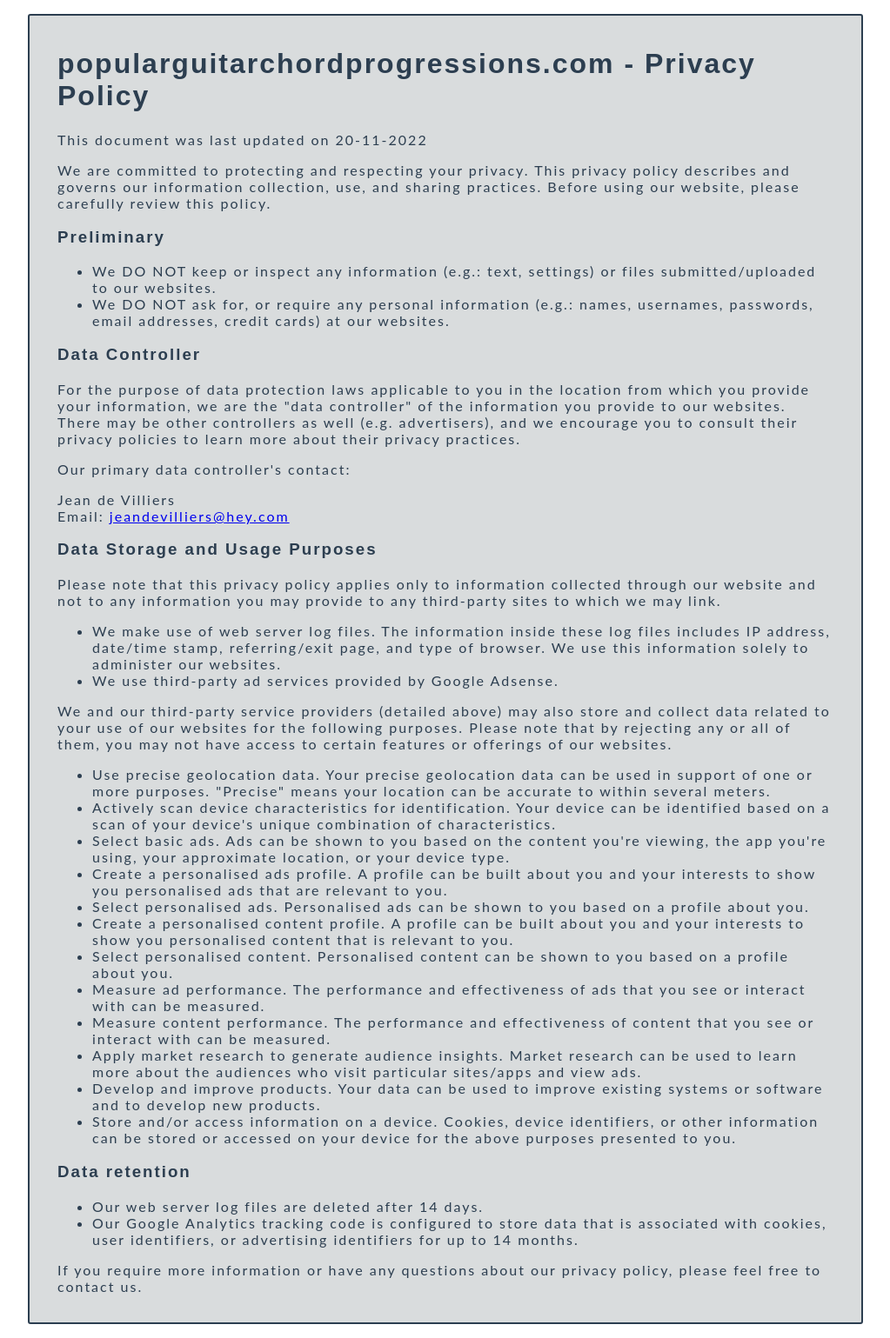
After one commit to PhantomPWR/popular-guitar-chord-progressions, a PHP site: page /privacy-policy.html in a window 1280 px wide. The commit adds this page. Shown: the whole page at 87% size, without its empty margins (128-1151 px from the left). Run offline with PHP 8.4, Linux system fonts and the light colour scheme.

Commit message:
Add privacy policy

```diff
--- a/assets/css/styles.css
+++ b/assets/css/styles.css
@@ -15,6 +15,8 @@ DECORATION
 SITE STRUCTURE
     - Control Area
     - Display Area
+    - Footer
+    - Privacy Policy
 
 MEDIA QUERIES
     - Desktops
@@ -573,6 +575,21 @@ figure {
 }
 
 
+/* Footer */
+footer {
+    max-width: 960px;
+    margin: 0 auto;
+    display: flex;
+    justify-content: space-between;
+}
+
+
+/* Privacy Policy */
+.privacy-policy main {
+    padding: 1em 2em;
+}
+
+
 /* -- Media Queries -- */
 
 /* Phone (Landscape) */
--- a/index.html
+++ b/index.html
@@ -271,6 +271,10 @@
 
     </main>
 
+    <footer>
+        <a href="/privacy-policy.html">Privacy Policy</a>
+        <span>© 2022+ Jean de Villiers</span>
+    </footer>
 
     <!-- Google Fonts -->
     <link href="https://fonts.googleapis.com/css2?family=Lato:wght@400;700&family=Orbitron:wght@400;600&display=swap" rel="stylesheet">
--- /dev/null
+++ b/privacy-policy.html
@@ -0,0 +1,80 @@
+
+<!DOCTYPE html>
+<html lang="en">
+<head>
+    <meta charset="UTF-8">
+    <meta http-equiv="X-UA-Compatible" content="IE=edge">
+    <meta name="viewport" content="width=device-width, initial-scale=1.0">
+    <meta name="description" content="Guitar chord diagrams for 9 popular chord progressions">
+    <meta name="keywords" content="guitar chords, chord progressions, circle of fifths, music theory">
+
+    <!-- Site Icons -->
+    <link rel="icon" type="image/png" sizes="32x32" href="assets/images/site-icon-32x32.webp">
+    <link rel="icon" type="image/png" sizes="16x16" href="assets/images/site-icon-16x16.webp">
+    <link rel="apple-touch-icon" href="/assets/images/apple-touch-icon.png">
+    <!-- Favicon -->
+    <link rel="shortcut icon" type="image/x-icon" href="favicon.ico">
+    <!-- Stylesheet -->
+    <link rel="stylesheet" href="assets/css/styles.css">
+    <!-- AdSense Snippet -->
+    <script async src="https://pagead2.googlesyndication.com/pagead/js/adsbygoogle.js?client=ca-pub-3503055017832570"
+     crossorigin="anonymous"></script>
+    <title>Chord Progression Pocket Guide - Privacy Policy</title>
+</head>
+<body class="privacy-policy">
+    <main class="container">
+        <h1>popularguitarchordprogressions.com - Privacy Policy</h1>
+      <p>This document was last updated on 20-11-2022</p>
+
+      <p>We are committed to protecting and respecting your privacy. This privacy policy describes and governs our
+        information collection, use, and sharing practices. Before using our website,
+        please carefully review this policy.</p>
+
+      <h3>Preliminary</h3>
+      <ul>
+      <li>We DO NOT keep or inspect any information (e.g.: text, settings) or files submitted/uploaded to our websites.</li>
+      <li>We DO NOT ask for, or require any personal information (e.g.: names, usernames, passwords, email addresses, credit cards) at our websites.</li>
+      </ul>
+
+      <h3>Data Controller</h3>
+      <p>For the purpose of data protection laws applicable to you in the location from which you provide your information,
+        we are the "data controller" of the information you provide to our websites. There may be other controllers as well
+        (e.g. advertisers), and we encourage you to consult their privacy policies to learn more about their privacy
+        practices.</p>
+      <p>Our primary data controller's contact:</p>
+      <p>Jean de Villiers<br>
+        Email: <a href='&#109;&#97;ilto&#58;&#106;e%61%6&#69;d%65vi&#37;6&#67;&#37;6Cie&#37;72s&#64;%6&#56;ey&#46;com'>jeand&#101;&#118;illie&#114;&#115;&#64;hey&#46;com</a></p>
+
+
+      <h3>Data Storage and Usage Purposes</h3>
+      <p>Please note that this privacy policy applies only to information collected through our website and not to any information you may provide to any third-party sites to which we may link.</p>
+      <ul>
+      <li>We make use of web server log files. The information inside these log files includes IP address, date/time stamp, referring/exit page, and type of browser. We use this information solely to administer our websites.</li>
+      <li>We use third-party ad services provided by Google Adsense.</li>
+      </ul>
+
+      <p>We and our third-party service providers (detailed above) may also store and collect data related to your use of our websites for the following purposes. Please note that by rejecting any or all of them, you may not have access to certain features or offerings of our websites.</p>
+      <ul>
+        <li>Use precise geolocation data. Your precise geolocation data can be used in support of one or more purposes. "Precise" means your location can be accurate to within several meters.</li>
+        <li>Actively scan device characteristics for identification. Your device can be identified based on a scan of your device's unique combination of characteristics.</li>
+        <li>Select basic ads. Ads can be shown to you based on the content you're viewing, the app you're using, your approximate location, or your device type.</li>
+        <li>Create a personalised ads profile. A profile can be built about you and your interests to show you personalised ads that are relevant to you.</li>
+        <li>Select personalised ads. Personalised ads can be shown to you based on a profile about you.</li>
+        <li>Create a personalised content profile. A profile can be built about you and your interests to show you personalised content that is relevant to you.</li>
+        <li>Select personalised content. Personalised content can be shown to you based on a profile about you.</li>
+        <li>Measure ad performance. The performance and effectiveness of ads that you see or interact with can be measured.</li>
+        <li>Measure content performance. The performance and effectiveness of content that you see or interact with can be measured.</li>
+        <li>Apply market research to generate audience insights. Market research can be used to learn more about the audiences who visit particular sites/apps and view ads.</li>
+        <li>Develop and improve products. Your data can be used to improve existing systems or software and to develop new products.</li>
+        <li>Store and/or access information on a device. Cookies, device identifiers, or other information can be stored or accessed on your device for the above purposes presented to you.</li>
+      </ul>
+
+      <h3>Data retention</h3>
+      <ul>
+        <li>Our web server log files are deleted after 14 days.</li>
+        <li>Our Google Analytics tracking code is configured to store data that is associated with cookies, user identifiers, or advertising identifiers for up to 14 months.</li>
+      </ul>
+
+      <p>If you require more information or have any questions about our privacy policy, please feel free to contact us.</p>
+      </div>
+</body>
```
